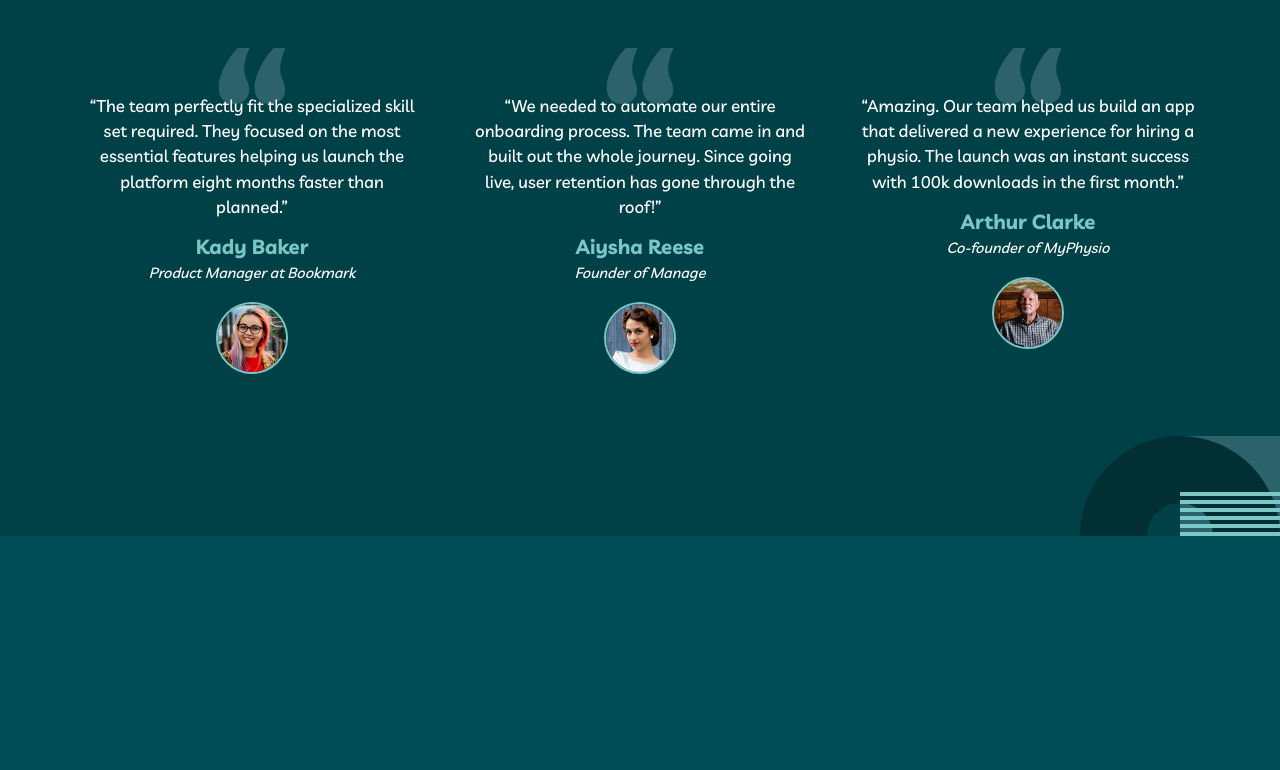
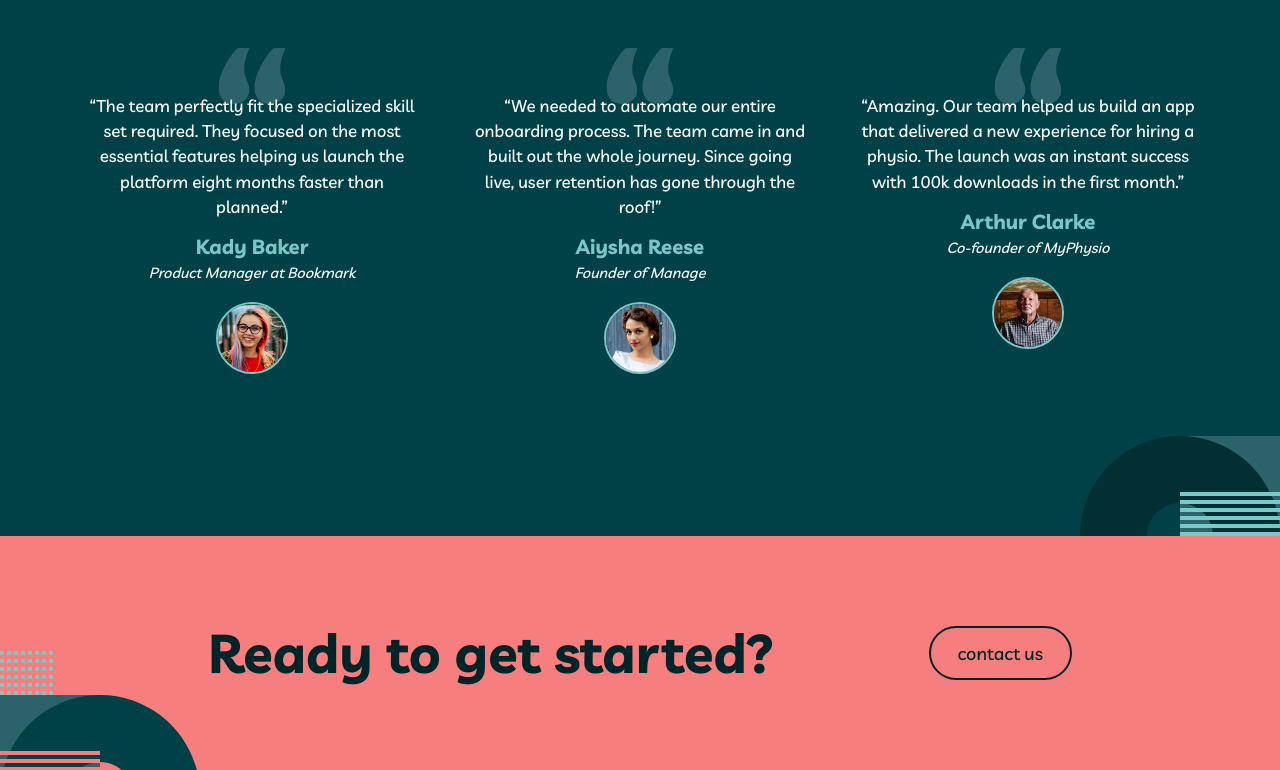
Before and after one commit to nazifbara/myteam, a SvelteKit app: page / in a window 1280 px wide. Shown: the part 1776-2546 px from the top of the page. Before the commit the page ends 2312 px from the top, so only its background shows below. Built offline with nearby package versions, Linux system fonts and the light colour scheme.

Commit message:
add the contact banner

```diff
--- a/src/app.css
+++ b/src/app.css
@@ -1,6 +1,16 @@
 @tailwind base;
 @tailwind components;
 @tailwind utilities;
+
+html {
+  @apply bg-surface-3 text-text text-body-2 lg:text-body-1;
+  @apply max-w-[90rem] mx-auto;
+}
+
+a:not(.btn):hover {
+  color: theme('colors.primary');
+  @apply transition-colors;
+}
 
 @layer base {
   :root {
@@ -34,6 +44,8 @@
 @layer components {
   .heading {
     --_fsize: var(--fsize, inherit);
+
+    color: theme('colors.text');
     font-weight: theme('fontWeight.bold');
     line-height: 1;
     font-size: var(--_fsize);
@@ -73,6 +85,8 @@
     --_color: var(--color, theme(colors.text));
     --_border: var(--border, var(--_color));
 
+    display: grid;
+    place-content: center;
     border: 2px solid var(--_border);
     border-radius: theme('borderRadius.full');
     color: var(--_color);
@@ -102,13 +116,3 @@
     --bg-hover: theme('colors.secondary');
   }
 }
-
-html {
-  @apply bg-surface-3 text-text text-body-2 lg:text-body-1;
-  @apply max-w-[90rem] mx-auto;
-}
-
-a:hover {
-  color: theme('colors.primary');
-  @apply transition-colors;
-}
--- /dev/null
+++ b/src/lib/components/contact-banner.svelte
@@ -0,0 +1,14 @@
+<section
+	style:background-image={'url(assets/bg-pattern-home-6-about-5.svg)'}
+	style:background-position="left bottom -25px"
+	style:background-repeat="no-repeat"
+	class="light bg-primary py-20"
+>
+	<article
+		class="wrapper flex flex-col items-center gap-6 text-center max-w-3xl mx-auto md:text-left md:flex-row md:gap-0 md:justify-between"
+	>
+		<p class="heading heading--2">Ready to get started?</p>
+
+		<a href="/contact" class="btn">contact us</a>
+	</article>
+</section>
--- a/src/lib/components/index.ts
+++ b/src/lib/components/index.ts
@@ -1 +1,2 @@
 export { default as Icon } from './icon.svelte'
+export { default as ContactBanner } from './contact-banner.svelte'
--- a/src/routes/+page.svelte
+++ b/src/routes/+page.svelte
@@ -1,5 +1,5 @@
 <script lang="ts">
-	import { Icon } from '$lib/components'
+	import { Icon, ContactBanner } from '$lib/components'
 	import { home } from '$lib/config'
 </script>
 
@@ -101,3 +101,5 @@
 		</ul>
 	</div>
 </section>
+
+<ContactBanner />
--- a/tailwind.config.js
+++ b/tailwind.config.js
@@ -22,7 +22,7 @@ export default {
 			},
 			fontSize: {
 				'body-1': '1.125rem',
-				'body-2': '.9375rem'
+				'body-2': '.938rem'
 			}
 		}
 	},
```
Also changed, not shown: static/assets/bg-pattern-home-6-about-5.svg (added).
